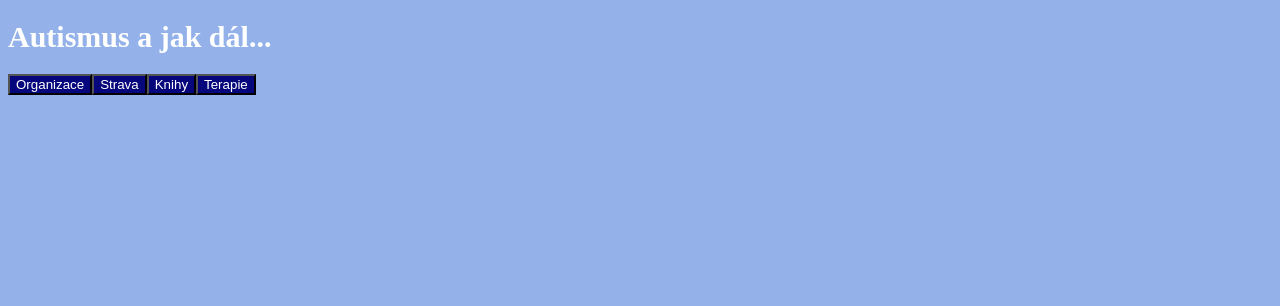
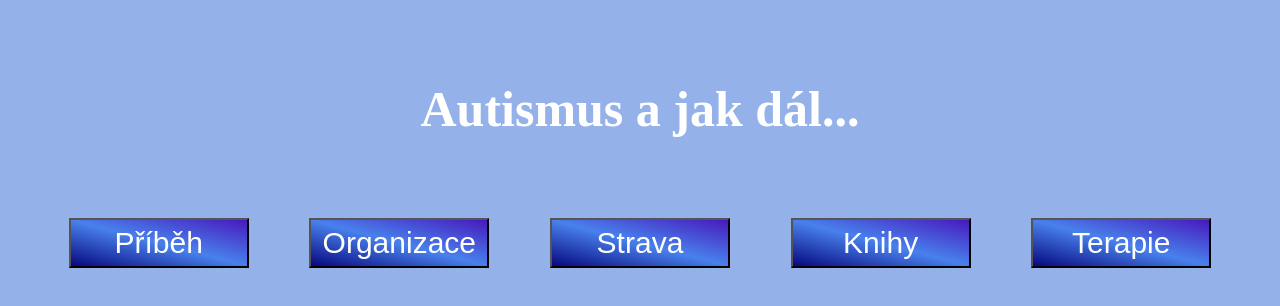
Before and after one commit to LucieTrojanova/Projekt_Autismus, a website built with webpack: page src/index.html in a window 1280 px wide. Built offline with nearby package versions, Linux system fonts and the light colour scheme.

Commit message:
styl tlačítko, styl flex box

```diff
--- a/src/index.html
+++ b/src/index.html
@@ -13,6 +13,7 @@
       </header>
       <main>
         <div class="tlacitka">
+          <button class="tlacitko">Příběh</button>
           <button class="tlacitko">Organizace</button>
           <button class="tlacitko">Strava</button>
           <button class="tlacitko">Knihy</button>
--- a/src/style.css
+++ b/src/style.css
@@ -3,16 +3,30 @@ body {
 }
 
 h1 {
-  font-size: 30px;
+  font-size: 50px;
   color: white;
+  text-align: center;
+  margin-top: 80px;
 }
 
 .tlacitka {
   display: flex;
-
+  justify-content: space-evenly;
+  margin-top: 80px;
 }
 
 .tlacitko {
-  background-color: rgb(7, 7, 125);
+  /* background-color: rgb(7, 7, 125);
+  /*background-image: conic-gradient(#4719bd 45deg, #4881ec 45deg 90deg, rgb(7, 7, 125) 90deg 180deg);
+*/
+  background-image: linear-gradient(to bottom left, #4719bd, #4881ec, rgb(7, 7, 125));
+  /* background-image: linear-gradient(135deg, #4719bd 40%, #dee2ea);
+  background: linear-gradient(to top right, black 0%, white 51%, black 51%, white 100%);*/
   color: white;
+  width: 180px;
+  height: 50px;
+  font-size: 30px;
+
+  /*border: white;*/
+
 }
```
